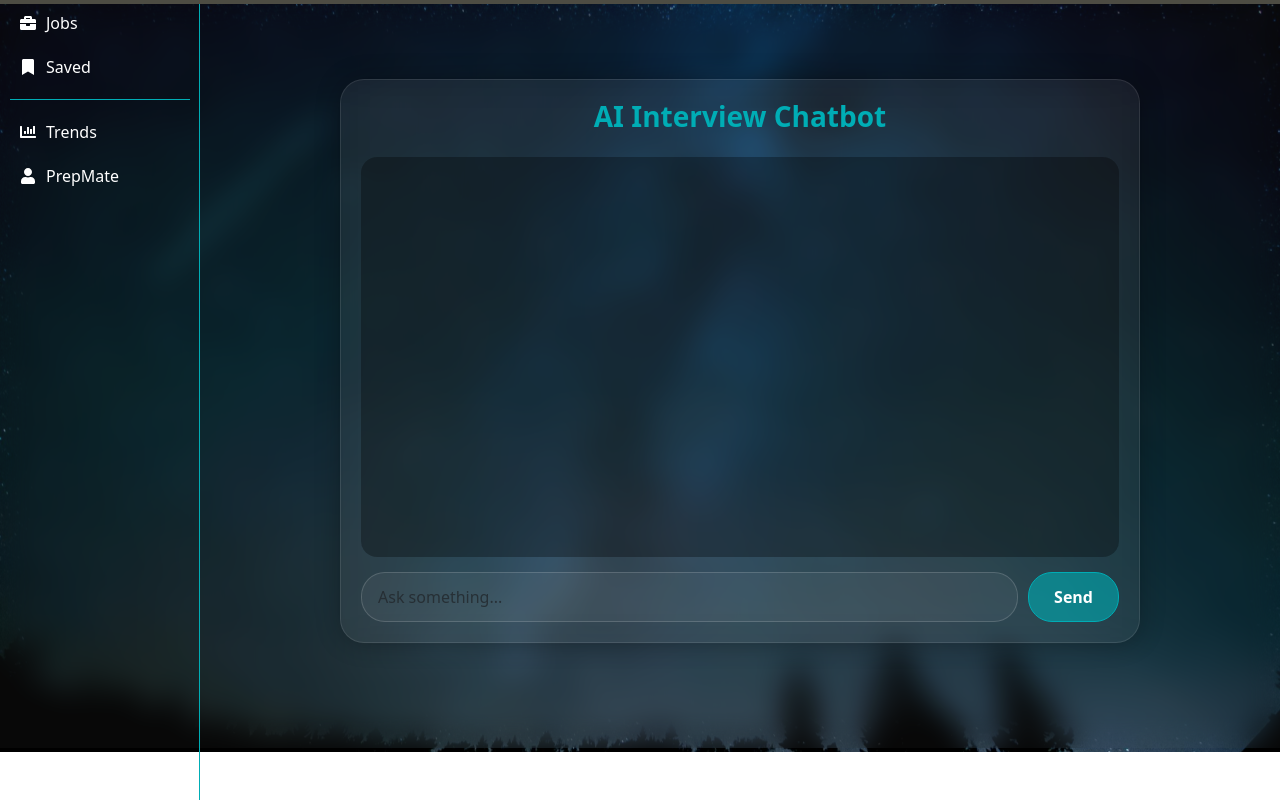
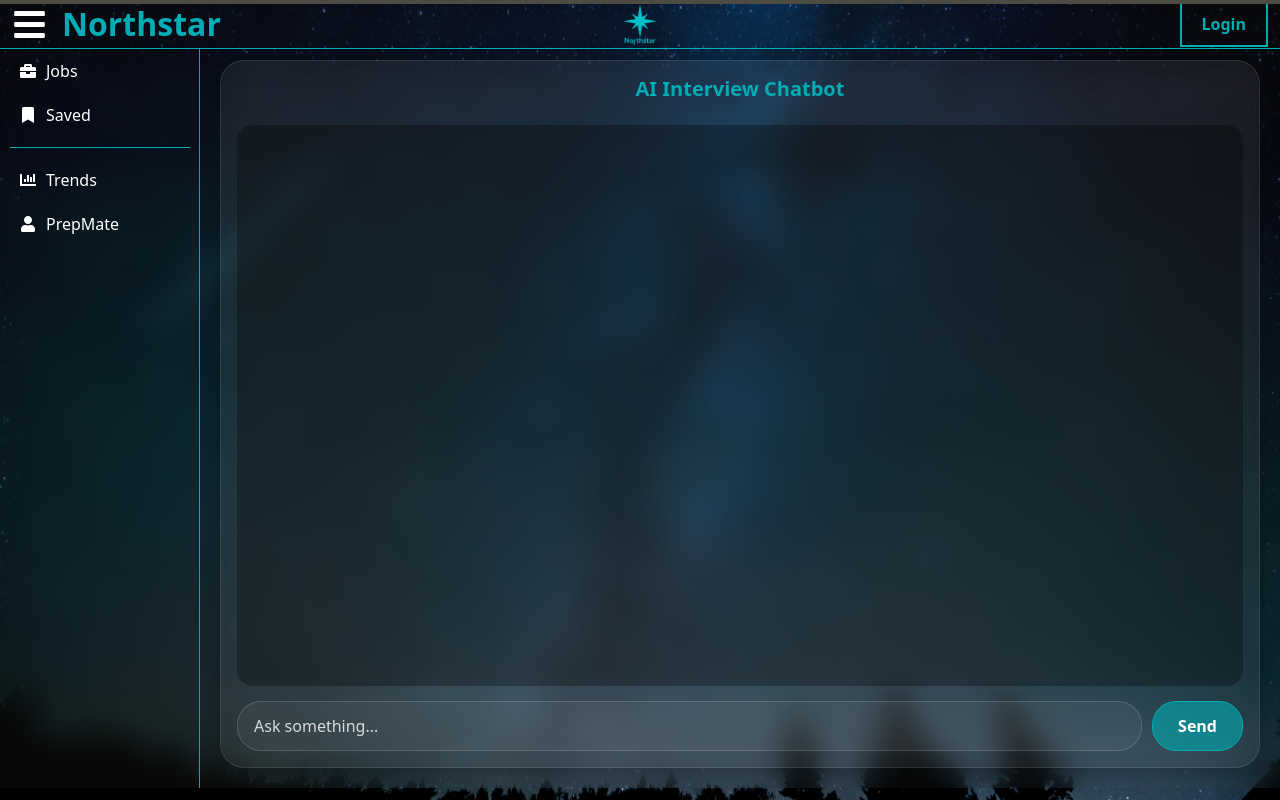
Before and after one commit to TJordahl90/Capstone-Web-Crawler, a React (Vite) app in the folder frontend/: page /interview-chatbot in a window 1280 px wide. Built offline with nearby package versions, Linux system fonts and the light colour scheme.

Commit message:
Update AI Interview Chatbot UI

```diff
--- a/frontend/src/components/InterviewChatbot.jsx
+++ b/frontend/src/components/InterviewChatbot.jsx
@@ -1,11 +1,11 @@
 import React, { useState, useRef, useEffect } from "react";
-import { Button, Form } from "react-bootstrap";
+import { Button, Form, Card } from "react-bootstrap";
 import axios from "axios";
 
 const InterviewChatbot = () => {
     const [input, setInput] = useState("");
     const [messages, setMessages] = useState([]);
-    const [loading, setLoading] = useState(false); // ✅ typing indicator state
+    const [loading, setLoading] = useState(false);
     const chatEndRef = useRef(null);
 
     const handleSend = async () => {
@@ -14,7 +14,7 @@ const InterviewChatbot = () => {
         const newMessages = [...messages, { sender: "user", text: input }];
         setMessages(newMessages);
         setInput("");
-        setLoading(true); // ✅ show indicator
+        setLoading(true);
 
         try {
             const res = await axios.post("http://localhost:5002/chat", {
@@ -32,54 +32,52 @@ const InterviewChatbot = () => {
                 { sender: "ai", text: "⚠️ Something went wrong, please try again." },
             ]);
         } finally {
-            setLoading(false); // ✅ hide indicator
+            setLoading(false);
         }
     };
 
-    // auto-scroll
     useEffect(() => {
         chatEndRef.current?.scrollIntoView({ behavior: "smooth" });
     }, [messages, loading]);
 
     return (
         <div
+            className="prepmate-container"
             style={{
+                height: "calc(100vh - 52px)",
                 display: "flex",
                 justifyContent: "center",
                 alignItems: "center",
-                padding: "40px",
-                height: "calc(100vh - 80px)", // ✅ fit inside viewport minus nav height
-                width: "100%",
-                boxSizing: "border-box",     // ✅ ensures padding doesn’t add overflow
-                background: "transparent",
-                overflow: "hidden",          // ✅ prevent white line
+                padding: "20px",
             }}
         >
-            <div
+            <Card
                 style={{
-                    width: "80%",
-                    maxWidth: "900px",
                     backgroundColor: "rgba(255, 255, 255, 0.05)",
                     backdropFilter: "blur(20px)",
                     WebkitBackdropFilter: "blur(20px)",
                     borderRadius: "24px",
                     border: "1px solid rgba(255, 255, 255, 0.1)",
-                    padding: "20px",
+                    color: "white",
                     boxShadow: "0 0 25px rgba(0,0,0,0.3)",
-                    color: "white",
+                    height: "100%",
+                    width: "100%",
+                    display: "flex",
+                    flexDirection: "column",
                 }}
             >
-                <h3
+                <Card.Body style={{ display: "flex", flexDirection: "column", flex: 1 }}>
+                    <Card.Title
                         className="text-center mb-4"
                         style={{ color: "#00ADB5", fontWeight: "bold" }}
                     >
                         AI Interview Chatbot
-                </h3>
+                    </Card.Title>
 
                     {/* Chat window */}
                     <div
                         style={{
-                        height: "400px",
+                            flex: 1,
                             overflowY: "auto",
                             padding: "15px",
                             backgroundColor: "rgba(0, 0, 0, 0.3)",
@@ -120,13 +118,6 @@ const InterviewChatbot = () => {
                         {loading && (
                             <div
                                 style={{
-                                display: "flex",
-                                justifyContent: "flex-start",
-                                marginBottom: "12px",
-                            }}
-                        >
-                            <div
-                                style={{
                                     padding: "10px 15px",
                                     borderRadius: "18px",
                                     backgroundColor: "rgba(255, 255, 255, 0.15)",
@@ -136,14 +127,20 @@ const InterviewChatbot = () => {
                             >
                                 AI is typing...
                             </div>
-                        </div>
                         )}
-
                         <div ref={chatEndRef} />
                     </div>
 
-                {/* Input + button */}
-                <div style={{ display: "flex", gap: "10px" }}>
+                    {/* Input + Send button */}
+                    <div style={{ display: "flex", gap: "10px" }}><style>
+                        {`
+                         .prepmate-container input::placeholder {
+                           color: white;
+                        opacity: 0.8; /* make it slightly dimmer than typed text */
+                        }
+                      `}
+                    </style>
+
                         <Form.Control
                             type="text"
                             placeholder="Ask something..."
@@ -166,7 +163,6 @@ const InterviewChatbot = () => {
                                 backgroundColor: "rgba(0, 173, 181, 0.6)",
                                 border: "1px solid #00ADB5",
                                 fontWeight: "bold",
-                            transition: "0.3s ease",
                             }}
                             onMouseEnter={(e) => {
                                 e.currentTarget.style.backgroundColor = "#00ADB5";
@@ -179,8 +175,10 @@ const InterviewChatbot = () => {
                             Send
                         </Button>
                     </div>
+                </Card.Body>
+            </Card>
         </div>
-        </div>
+
     );
 };
 
--- a/frontend/src/components/SidePanel.jsx
+++ b/frontend/src/components/SidePanel.jsx
@@ -22,7 +22,7 @@ const SidePanel = ({ children, collapsed }) => {
                 className="side-panel"
                 style={{
                     width: collapsed ? "60px" : "200px",
-                    height: "100vh",
+                    height: "100%",
                     color: "var(--text2)",
                     position: "fixed",
                     left: 0,
@@ -134,7 +134,7 @@ const SidePanel = ({ children, collapsed }) => {
                     width: window.innerWidth <= 770 ? "100vw" : (collapsed ? "calc(100vw - 60px)" : "calc(100vw - 200px)"),
                     transition: "margin-left 0.3s ease, width 0.3s ease",
                     borderTop: "1px solid var(--border)",
-                    height: "calc(100vh - 52px)",
+                    height: "calc(100vh - 60px)", // prev 100vh - 52px
                 }}
             >
                 <div style={{ overflowY: "auto", flex: 1 }}>{children}</div>
```
Lines whose indentation alone changed are shown as unchanged.
